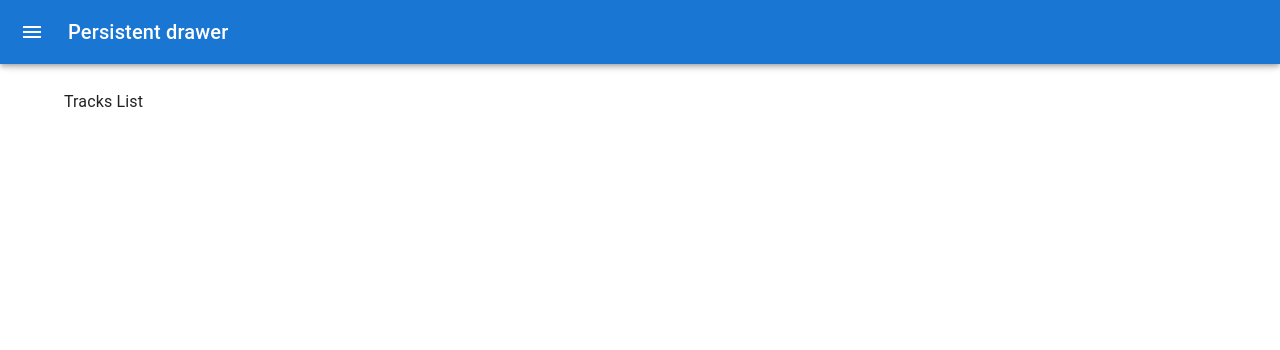
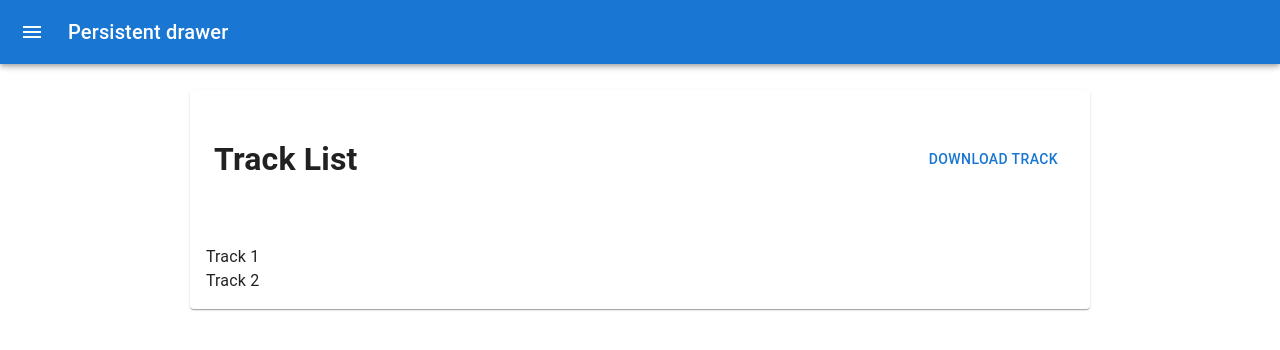
Before and after one commit to rkostevka/spotify-project, a Next.js app in the folder client/: page /tracks in a window 1280 px wide. Shown: the top 350 px of the page. Built offline with nearby package versions, Linux system fonts and the light colour scheme.

Commit message:
Client: Page with track list

```diff
--- /dev/null
+++ b/client/components/TrackItem.tsx
@@ -0,0 +1,17 @@
+import React from 'react';
+import { ITrack } from '../types/tracks';
+
+interface TrackItemProps {
+    track: ITrack;
+    active?: boolean
+}
+
+const TrackItem: React.FC<TrackItemProps> = ({track, active = false}) => {
+    return (
+        <div>
+            {track.name}
+        </div>
+    );
+};
+
+export default TrackItem;
--- /dev/null
+++ b/client/components/TrackList.tsx
@@ -0,0 +1,25 @@
+import {Box, Grid } from '@mui/material';
+import React from 'react';
+import { ITrack } from '../types/tracks';
+import TrackItem from './TrackItem';
+
+interface TrackListProps {
+    tracks: ITrack[]
+}
+
+const TrackList: React.FC<TrackListProps> = ({tracks}) => {
+    return (
+        <Grid container direction='column'>
+            <Box p={2}>
+                {tracks.map(track =>
+                    <TrackItem
+                        key={track._id}
+                        track={track}
+                    />
+                )}
+            </Box>
+        </Grid>
+    );
+};
+
+export default TrackList;
--- a/client/pages/index.tsx
+++ b/client/pages/index.tsx
@@ -1,6 +1,4 @@
-import { Button } from '@mui/material';
 import React from 'react';
-import Navbar from '../components/Navbar';
 import MainLayout from '../layouts/MainLayout';
 
 const Index = () => {
--- a/client/pages/tracks/index.tsx
+++ b/client/pages/tracks/index.tsx
@@ -1,10 +1,29 @@
+import {Box, Button, Card, Grid } from '@mui/material';
 import React from 'react';
 import MainLayout from '../../layouts/MainLayout';
+import {useRouter} from "next/router";
+import TrackList from '../../components/TrackList';
+import { ITrack } from '../../types/tracks';
 
 const Index = () => {
+    const router = useRouter();
+    const tracks: ITrack[] = [
+        {_id: '1', name: 'Track 1', artist: 'Artist 1', text: 'Some text', listens: 1, audio: 'http://localhost:5000/audio/6a7768c5-41b2-497e-931a-638d48ab196f.mp3', picture: 'http://localhost:5000/image/cb9c1119-c4b2-4443-a627-9937988bc32a.jpeg', comments: []},
+        {_id: '2', name: 'Track 2', artist: 'Artist 1', text: 'Some text 2', listens: 1, audio: 'http://localhost:5000/audio/8afee81d-93da-41b7-abe1-e7d92ee50512.mp3', picture: 'http://localhost:5000/image/89253f81-b734-4197-8f56-a3c3e604107a.jpeg', comments: []},
+    ]
     return (
         <MainLayout>
-            Tracks List
+            <Grid container justifyContent='center'>
+                <Card style={{width: 900}}>
+                    <Box p={3}>
+                        <Grid container justifyContent='space-between'>
+                            <h1>Track List</h1>
+                            <Button onClick={() => router.push('/tracks/create')}>Download track</Button>
+                        </Grid>
+                    </Box>
+                    <TrackList tracks={tracks}/>
+                </Card>
+            </Grid>
         </MainLayout>
     );
 };
--- /dev/null
+++ b/client/types/tracks.ts
@@ -0,0 +1,16 @@
+export interface Comments {
+    _id: string;
+    username: string;
+    text: string;
+}
+
+export interface ITrack {
+    _id: string;
+    name: string;
+    artist: string;
+    text: string;
+    listens: number;
+    picture: string;
+    audio: string;
+    comments: Comments[]
+}
```
Also changed, not shown: client/pages/tracks/create.tsx (added, +12 -0 lines).
